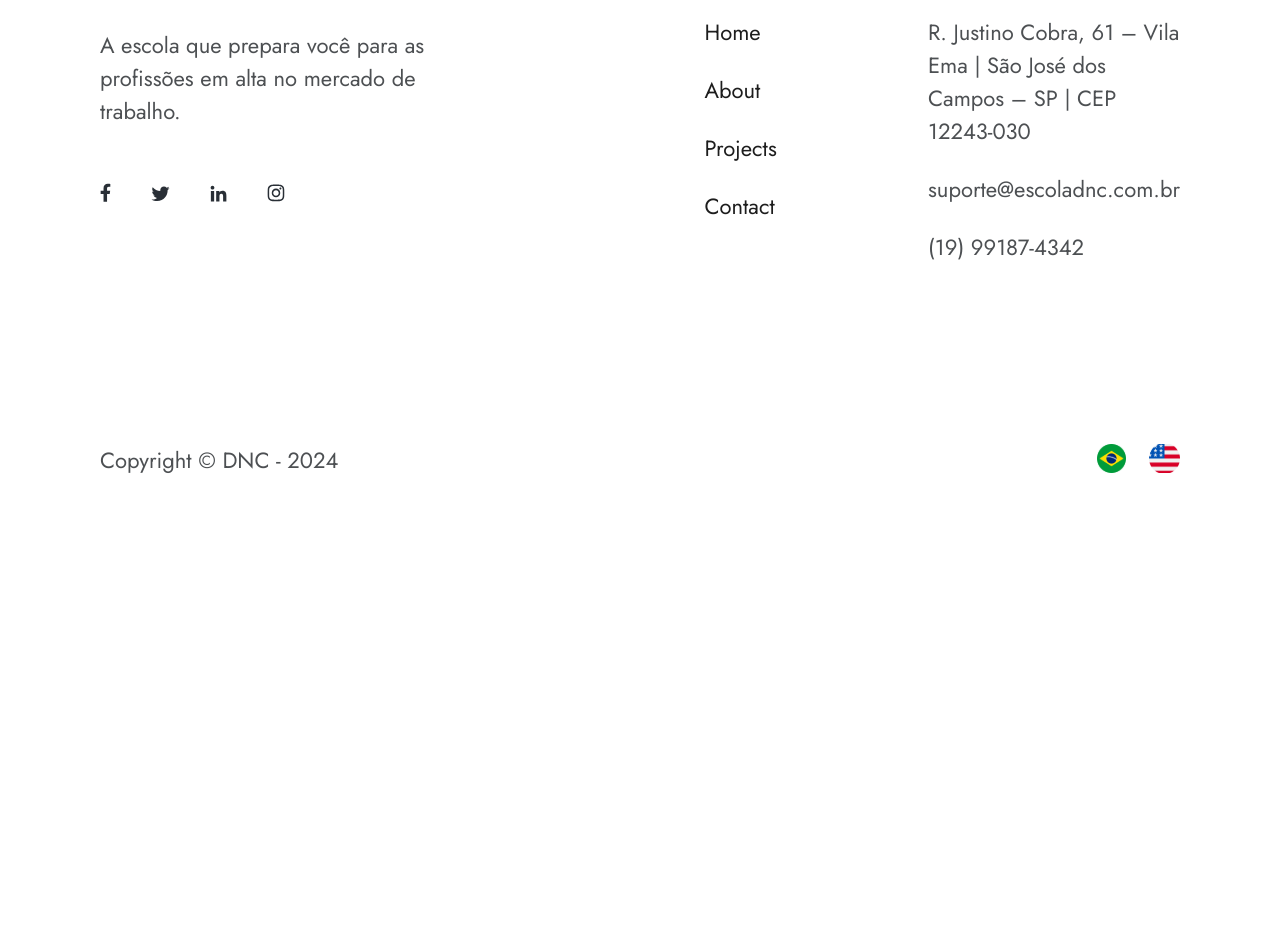
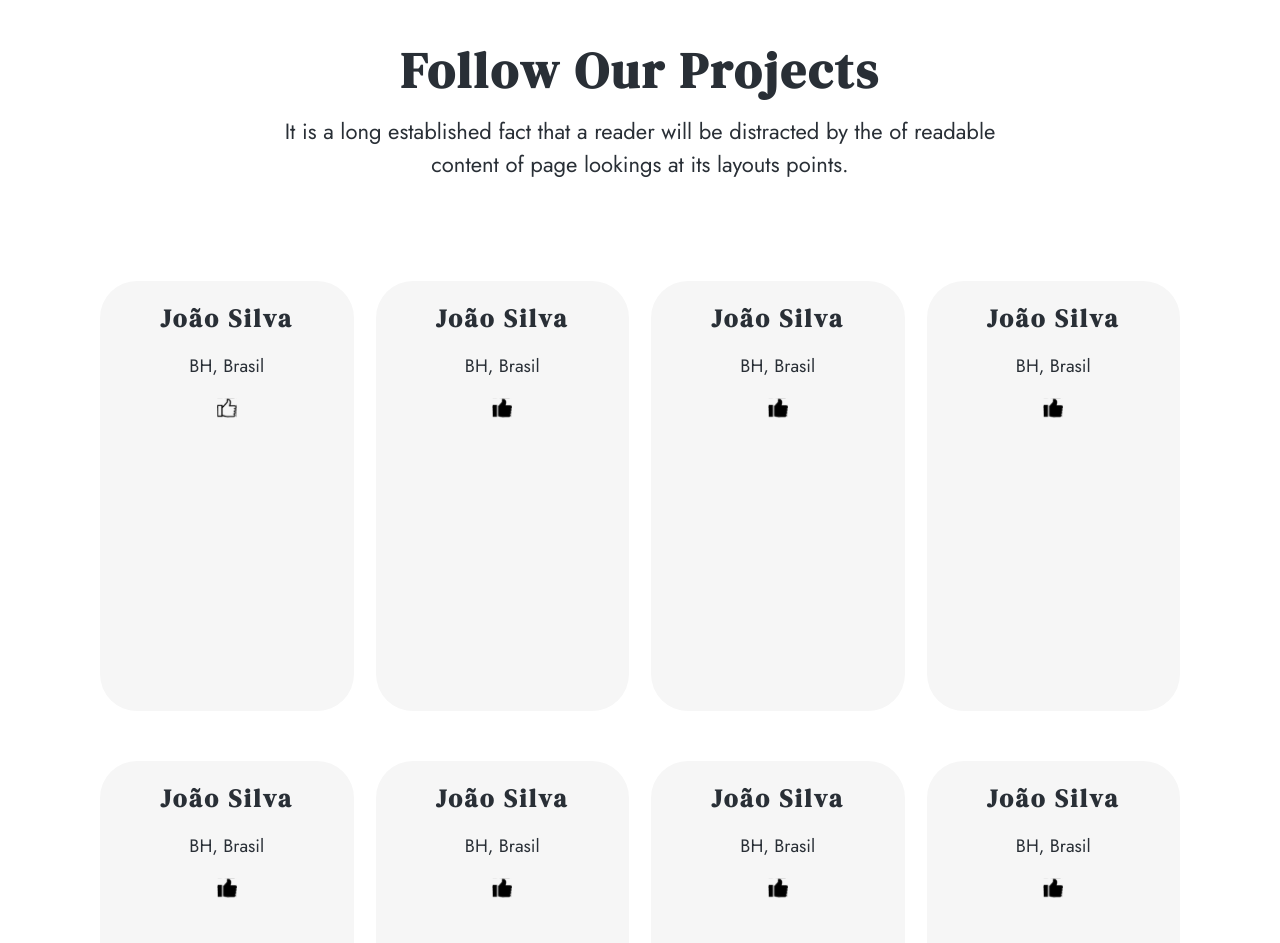
Before and after one commit to HugoZAuad/ARQ_DNC_HZA, a React (Vite) app: page / in a window 1280 px wide. Shown: the part 1069-2012 px from the top of the page. Before the commit the page ends 1621 px from the top, so only its background shows below. Built offline with nearby package versions, Linux system fonts and the light colour scheme.

Commit message:
Criado a lista de projetos inicialmente, aidna falta a logica e a api, e a estilização foi feita com secesso.

```diff
--- /dev/null
+++ b/src/Components/ProjectsList/ProjectsList.css
@@ -0,0 +1,54 @@
+.projects-section {
+    margin: 150px 0;
+    text-align: center;
+}
+
+.projects-hero {
+    margin: 0 auto 100px auto;
+    max-width: 767px;
+}
+
+.projects-hero h2 {
+    font-size: 50px;
+}
+
+.projects-hero p {
+    font-size: 22px;
+    margin: 10px 0 0 0;
+}
+
+.projects-grid {
+  display: grid;
+  grid-template-columns: repeat(4, 1fr);
+  gap: 50px 22px;
+}
+
+.project-card .thumb {
+  background-position: center;
+  background-size: cover;
+  border-radius: 37px;
+  height: 430px;
+  width: 100%;
+}
+
+.project-card h3 {
+    font-size: 25px;
+    margin: 20px 0 0 0;
+}
+
+.project-card p {
+    font-size: 18px;
+}
+
+
+@media (max-width: 768px) {
+  .projects-grid {
+    grid-template-columns: repeat(2, 1fr);
+  }
+}
+
+@media (max-width: 568px) {
+  .projects-grid {
+    grid-template-columns: 1fr;
+  }
+}
--- /dev/null
+++ b/src/Components/ProjectsList/ProjectsList.jsx
@@ -0,0 +1,76 @@
+import "./ProjectsList.css"
+
+//assets
+import LikedFilled from "../../assets/like-filed.svg"
+import Like from "../../assets/like.svg"
+
+function ProjectsList() {
+  return (
+    <div className="projects-section">
+        <div className="projects-hero">
+            <h2>Follow Our Projects</h2>
+            <p>It is a long established fact that a reader will be distracted by the of readable content of page  lookings at its layouts  points.</p>
+        </div>
+        <div className="projects-grid">
+            <div className="project-card d-flex jc-center al-center fd-column">
+                <div className="thumb tertiary-background">
+                    <h3>João Silva</h3>
+                    <p>BH, Brasil</p>
+                    <img src={Like} height="20px" alt="" />
+                </div>
+            </div>
+            <div className="project-card d-flex jc-center al-center fd-column">
+                <div className="thumb tertiary-background">
+                    <h3>João Silva</h3>
+                    <p>BH, Brasil</p>
+                    <img src={LikedFilled} height="20px" alt="" />
+                </div>
+            </div>
+            <div className="project-card d-flex jc-center al-center fd-column">
+                <div className="thumb tertiary-background">
+                    <h3>João Silva</h3>
+                    <p>BH, Brasil</p>
+                    <img src={LikedFilled} height="20px" alt="" />
+                </div>
+            </div>
+            <div className="project-card d-flex jc-center al-center fd-column">
+                <div className="thumb tertiary-background">
+                    <h3>João Silva</h3>
+                    <p>BH, Brasil</p>
+                    <img src={LikedFilled} height="20px" alt="" />
+                </div>
+            </div>
+            <div className="project-card d-flex jc-center al-center fd-column">
+                <div className="thumb tertiary-background">
+                    <h3>João Silva</h3>
+                    <p>BH, Brasil</p>
+                    <img src={LikedFilled} height="20px" alt="" />
+                </div>
+            </div>
+            <div className="project-card d-flex jc-center al-center fd-column">
+                <div className="thumb tertiary-background">
+                    <h3>João Silva</h3>
+                    <p>BH, Brasil</p>
+                    <img src={LikedFilled} height="20px" alt="" />
+                </div>
+            </div>
+            <div className="project-card d-flex jc-center al-center fd-column">
+                <div className="thumb tertiary-background">
+                    <h3>João Silva</h3>
+                    <p>BH, Brasil</p>
+                    <img src={LikedFilled} height="20px" alt="" />
+                </div>
+            </div>
+            <div className="project-card d-flex jc-center al-center fd-column">
+                <div className="thumb tertiary-background">
+                    <h3>João Silva</h3>
+                    <p>BH, Brasil</p>
+                    <img src={LikedFilled} height="20px" alt="" />
+                </div>
+            </div>
+        </div>
+    </div>
+  );
+}
+
+export default ProjectsList;
--- a/src/Pages/Home.jsx
+++ b/src/Pages/Home.jsx
@@ -3,16 +3,15 @@
 import Header from "../Components/Header/Header";
 import Hero from "../Components/Hero/Hero";
 import Footer from "../Components/Footer/Footer";
+import ProjectsList from "../Components/ProjectsList/ProjectsList";
 
 function Home() {
   return (
     <>
       <Header />
-      <Button buttonStyle="secondary" arrow>
-        olá!
-      </Button>
       <div className="container">
         <Hero />
+        <ProjectsList />
       </div>
       <Footer />
     </>
```
